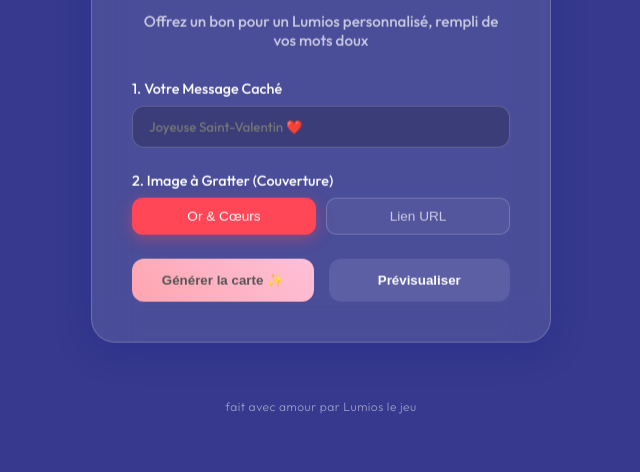
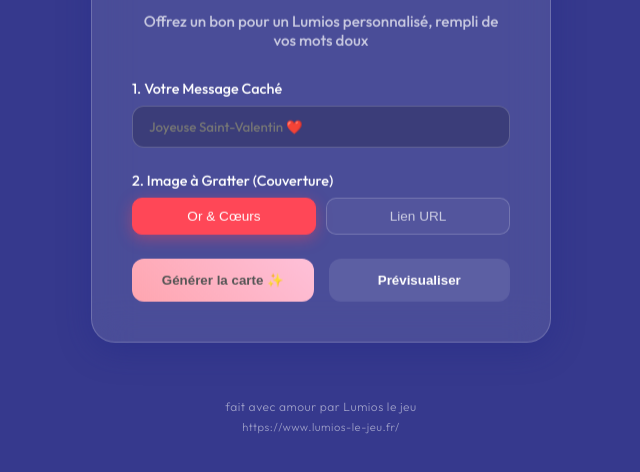
Before and after one commit to lumios-le-jeu/carte_a_gratter, a website built with Vite: page index.html in a window 1280 px wide. Shown: the part 452-924 px from the top of the page, without its empty margins (319-959 px from the left). Built offline with nearby package versions, Linux system fonts and the light colour scheme; a web font is replaced by a local one.

Commit message:
Ajout de l'URL visible dans le footer credit

```diff
--- a/index.html
+++ b/index.html
@@ -69,6 +69,8 @@
       <!-- LIEN DISCRET -->
       <div class="footer-credit">
         <a href="https://www.lumios-le-jeu.fr/" target="_blank">fait avec amour par Lumios le jeu</a>
+        <br>
+        <a href="https://www.lumios-le-jeu.fr/" target="_blank" class="footer-url">https://www.lumios-le-jeu.fr/</a>
       </div>
     </div>
 
--- a/style.css
+++ b/style.css
@@ -283,6 +283,12 @@ button:hover {
   text-decoration: underline;
 }
 
+.footer-credit .footer-url {
+  font-size: 0.7rem;
+  margin-top: 5px;
+  display: inline-block;
+}
+
 /* --- VIEWER VIEW --- */
 #viewer-app {
   position: absolute;
```
